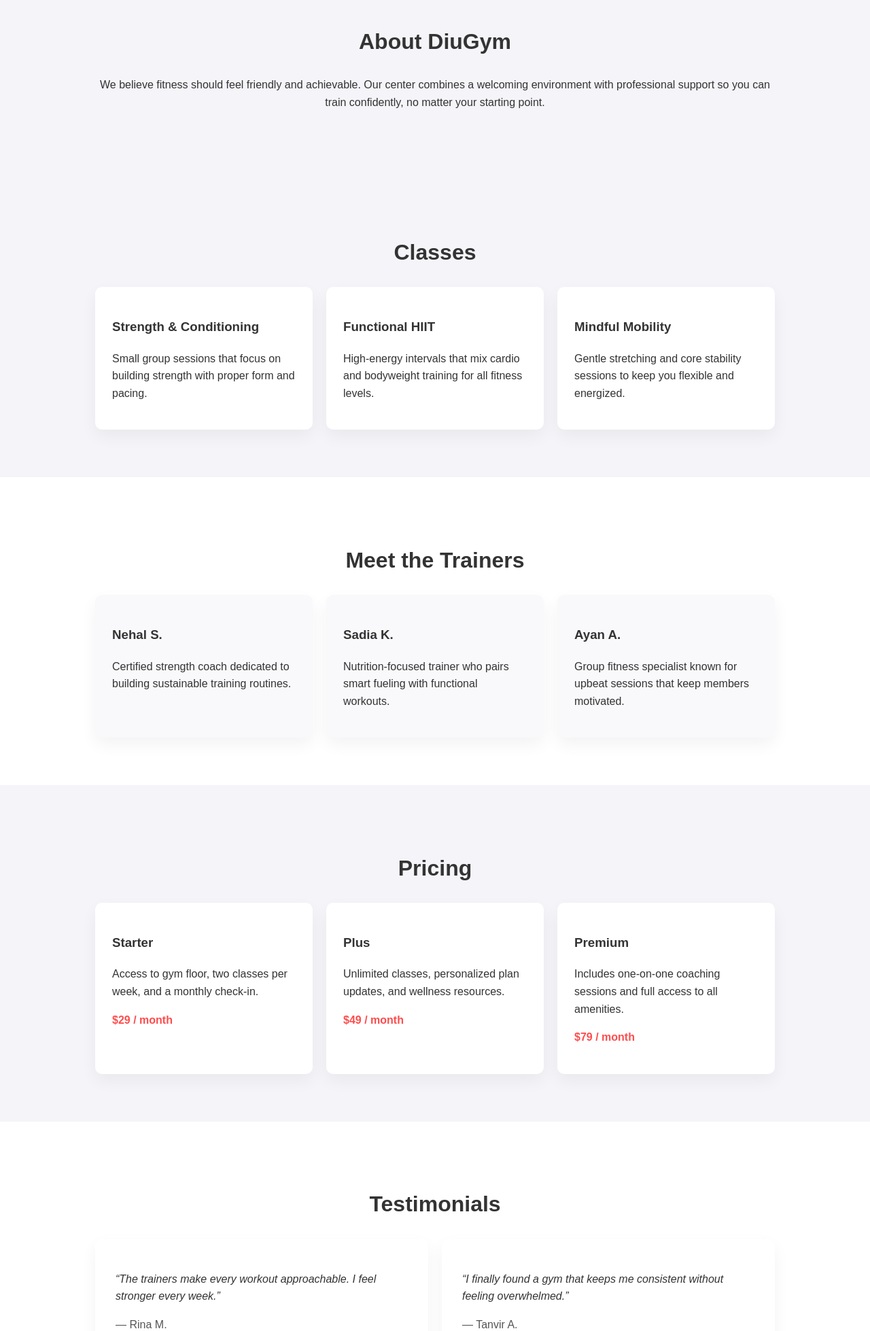
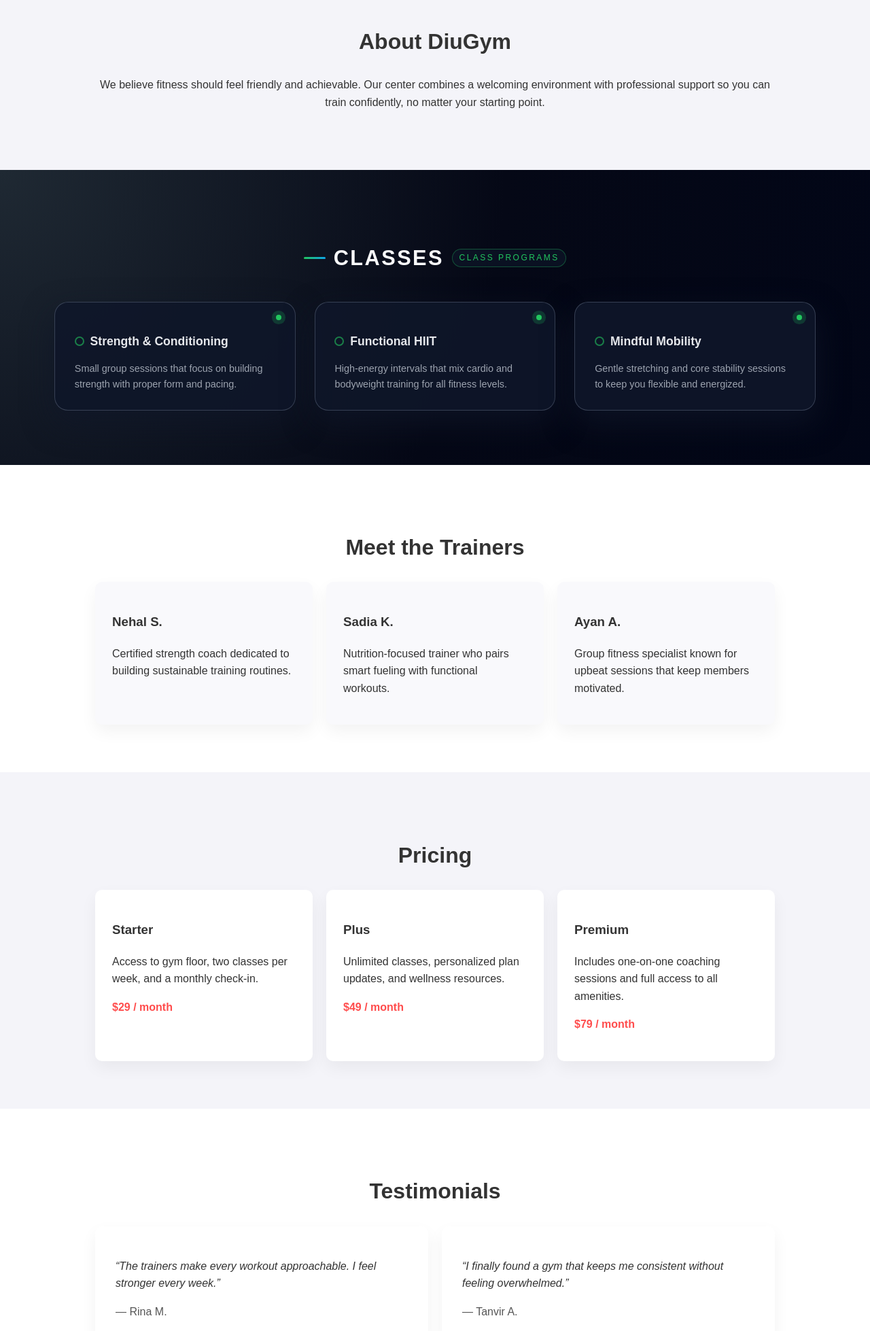
Before and after one commit to shouvikofficial/web-engineering-project, a PHP site: page / in a window 1280 px wide. Shown: the part 496-2454 px from the top of the page at 68% size. Run offline with PHP 8.4, Linux system fonts and the light colour scheme.

Commit message:
added classes section styless
used hover effect. bg color to the section

```diff
--- a/assets/css/style.css
+++ b/assets/css/style.css
@@ -185,3 +185,153 @@ footer {
     padding: 60px 15px;
   }
 }
+
+/* from here onward changes is made by Akib.
+classes*/
+
+:root {
+  --bg-body: #050816;
+  --bg-section: radial-gradient(circle at top left, #1f2933 0, #050816 55%, #020617 100%);
+  --accent: #22c55e;
+  --accent-soft: rgba(34, 197, 94, 0.2);
+  --card-bg: rgba(15, 23, 42, 0.9);
+  --card-border: rgba(148, 163, 184, 0.3);
+  --text-main: #e5e7eb;
+  --text-muted: #9ca3af;
+  --shadow-soft: 0 18px 45px rgba(15, 23, 42, 0.7);
+}
+#classes.section {
+  background: var(--bg-section);
+  padding: 5rem 1.5rem;
+  color: var(--text-main);
+}
+
+#classes .section-content {
+  max-width: 1120px;
+  margin: 0 auto;
+}
+#classes h2 {
+  font-size: clamp(1.75rem, 2.4vw, 2.25rem);
+  font-weight: 700;
+  letter-spacing: 0.08em;
+  text-transform: uppercase;
+  color: #f9fafb;
+  display: inline-flex;
+  align-items: center;
+  gap: 0.75rem;
+  margin-bottom: 2.5rem;
+  position: relative;
+}
+
+#classes h2::before {
+  content: "";
+  display: inline-block;
+  width: 32px;
+  height: 3px;
+  border-radius: 999px;
+  background: linear-gradient(90deg, var(--accent), #0ea5e9);
+}
+
+#classes h2::after {
+  content: "Class Programs";
+  font-size: 0.75rem;
+  font-weight: 500;
+  text-transform: uppercase;
+  color: var(--accent);
+  padding: 0.2rem 0.6rem;
+  border-radius: 999px;
+  background: rgba(15, 23, 42, 0.65);
+  border: 1px solid rgba(34, 197, 94, 0.35);
+}
+#classes .cards {
+  display: grid;
+  grid-template-columns: repeat(auto-fit, minmax(260px, 1fr));
+  gap: 1.75rem;
+}
+#classes .card {
+  position: relative;
+  background: var(--card-bg);
+  border-radius: 1.25rem;
+  padding: 1.6rem 1.8rem;
+  border: 1px solid var(--card-border);
+  box-shadow: var(--shadow-soft);
+  overflow: hidden;
+  cursor: pointer;
+  transition:
+    transform 180ms ease-out,
+    box-shadow 180ms ease-out,
+    border-color 180ms ease-out,
+    background 180ms ease-out;
+}
+#classes .card::before {
+  content: "";
+  position: absolute;
+  inset: -40%;
+  background: radial-gradient(circle at top left, rgba(34, 197, 94, 0.08), transparent 55%);
+  opacity: 0;
+  transition: opacity 200ms ease-out;
+  pointer-events: none;
+}
+#classes .card::after {
+  content: "";
+  position: absolute;
+  top: 1.1rem;
+  right: 1.2rem;
+  width: 8px;
+  height: 8px;
+  border-radius: 999px;
+  background: var(--accent);
+  box-shadow: 0 0 0 6px var(--accent-soft);
+}
+#classes .card:hover {
+  transform: translateY(-6px);
+  box-shadow: 0 22px 55px rgba(15, 23, 42, 0.95);
+  border-color: rgba(34, 197, 94, 0.55);
+  background: linear-gradient(
+    135deg,
+    rgba(15, 23, 42, 0.98),
+    rgba(15, 23, 42, 0.96) 60%,
+    rgba(8, 47, 73, 0.95)
+  );
+}
+
+#classes .card:hover::before {
+  opacity: 1;
+}
+#classes .card h3 {
+  font-size: 1.1rem;
+  font-weight: 600;
+  margin-bottom: 0.55rem;
+  display: flex;
+  align-items: center;
+  gap: 0.55rem;
+}
+#classes .card h3::before {
+  content: "";
+  width: 10px;
+  height: 10px;
+  border-radius: 999px;
+  border: 2px solid rgba(34, 197, 94, 0.6);
+}
+#classes .card p {
+  font-size: 0.9rem;
+  line-height: 1.6;
+  color: var(--text-muted);
+  margin-bottom: 0;
+}
+@media (max-width: 768px) {
+  #classes.section {
+    padding: 3.5rem 1.25rem;
+  }
+
+  #classes h2 {
+    margin-bottom: 2rem;
+  }
+
+  #classes .card {
+    padding: 1.4rem 1.5rem;
+  }
+}
+
+/* from here onward changes is made by Akib.
+Meet the trainer*/
```
